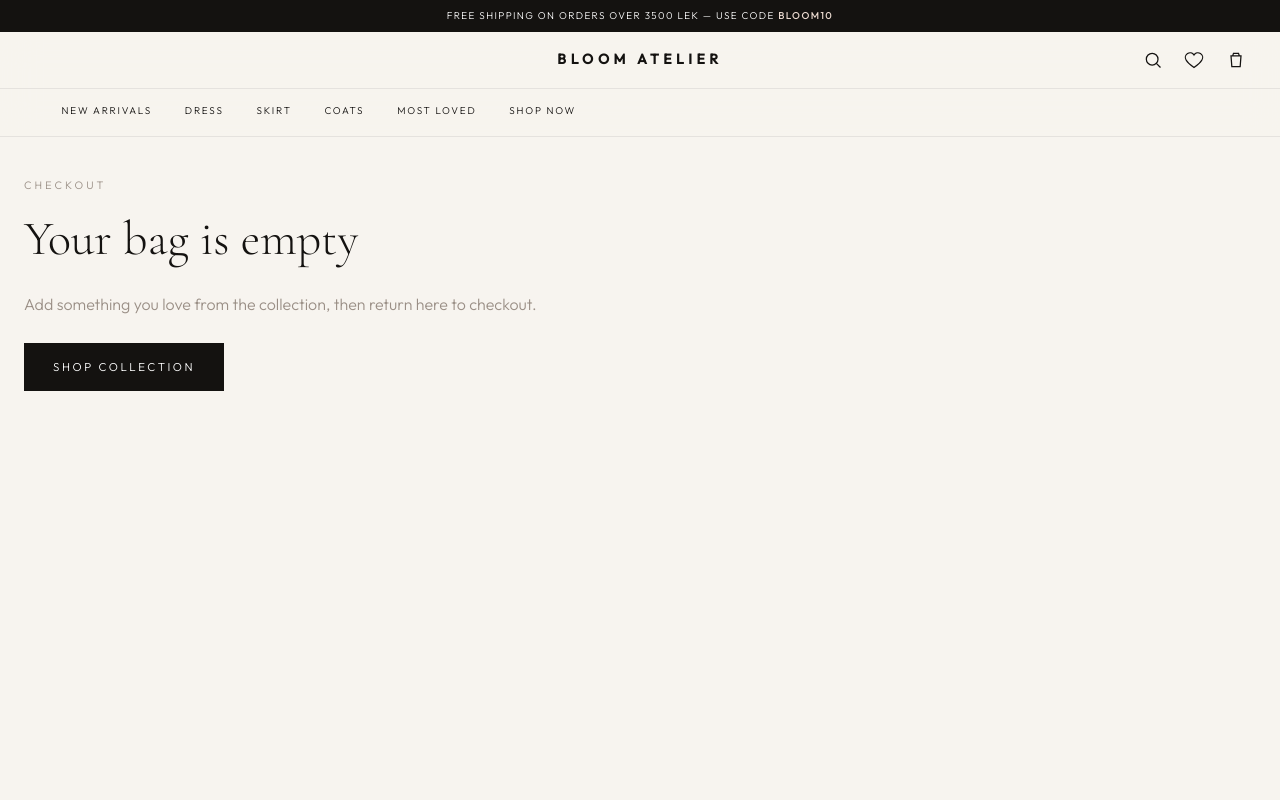
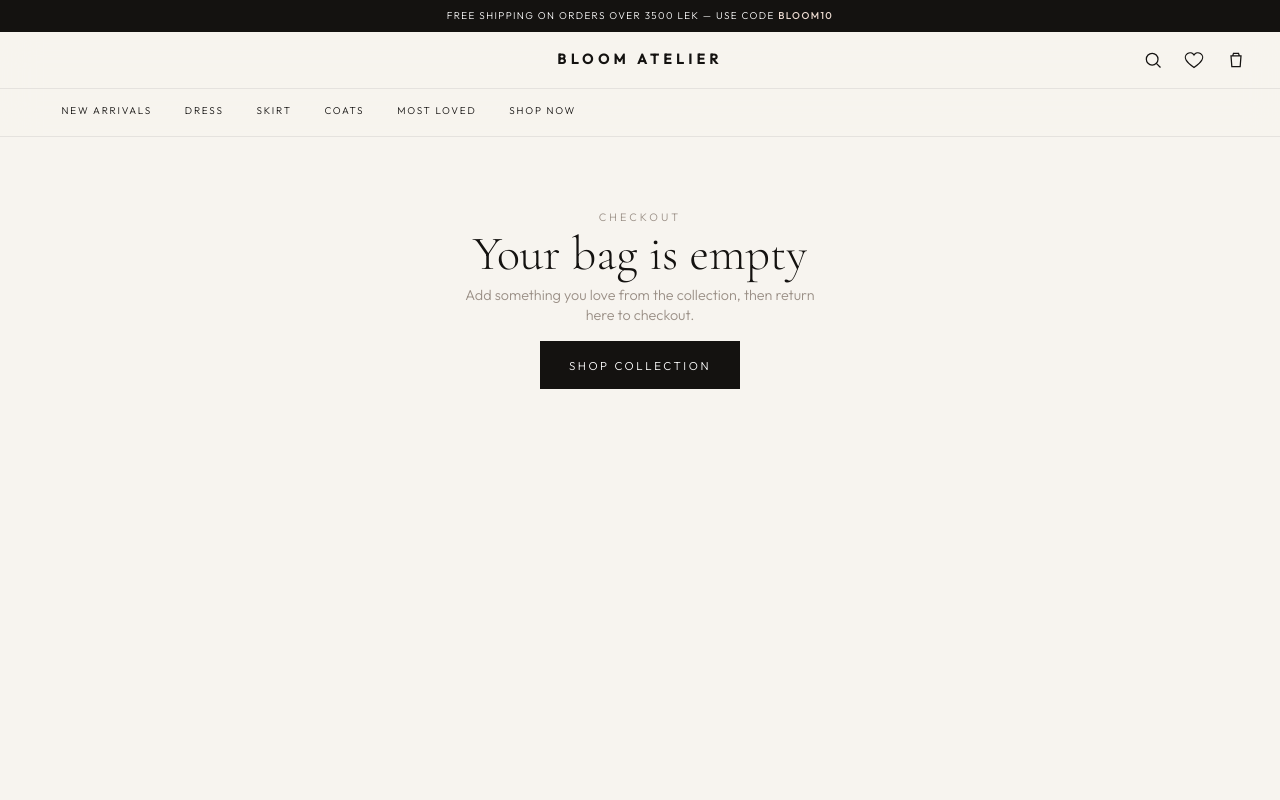
Before and after one commit to auroradimni/bloom-atelier, a Nuxt app: page /checkout in a window 1280 px wide. Shown: the top 800 px of the page. Built offline with nearby package versions, Linux system fonts and the light colour scheme.

Commit message:
Center and tighten empty checkout bag text
- Center empty bag message and shop button on the page
- Reduce line spacing and margins for a more compact layout

Co-authored-by: auroradimni <auroradimni@users.noreply.github.com>

```diff
--- a/pages/checkout.vue
+++ b/pages/checkout.vue
@@ -642,10 +642,19 @@ function submitOrder() {
   color: var(--ink);
 }
 
-.order-success,
-.empty-state {
+.order-success {
   max-width: 640px;
   padding: 1rem 0 2rem;
+}
+
+.empty-state {
+  display: flex;
+  flex-direction: column;
+  align-items: center;
+  text-align: center;
+  max-width: 22rem;
+  margin: 0 auto;
+  padding: clamp(1.5rem, 6vh, 3rem) 0 2rem;
 }
 
 .order-success h2,
@@ -654,14 +663,39 @@ function submitOrder() {
   font-size: clamp(2rem, 5vw, 3rem);
   font-weight: 300;
   color: var(--ink);
+}
+
+.order-success h2 {
   margin: 0.35rem 0 0.75rem;
+}
+
+.empty-state h2 {
+  margin: 0.15rem 0 0.35rem;
+  line-height: 1.05;
 }
 
 .success-copy,
 .empty-copy {
   color: var(--stone);
+}
+
+.success-copy {
   margin-bottom: 1.5rem;
   line-height: 1.7;
+}
+
+.empty-copy {
+  margin: 0 0 1rem;
+  line-height: 1.4;
+  font-size: 0.9rem;
+}
+
+.empty-state .eyebrow {
+  margin: 0;
+}
+
+.empty-state .btn-solid {
+  min-width: 12rem;
 }
 
 .success-copy strong {
```
